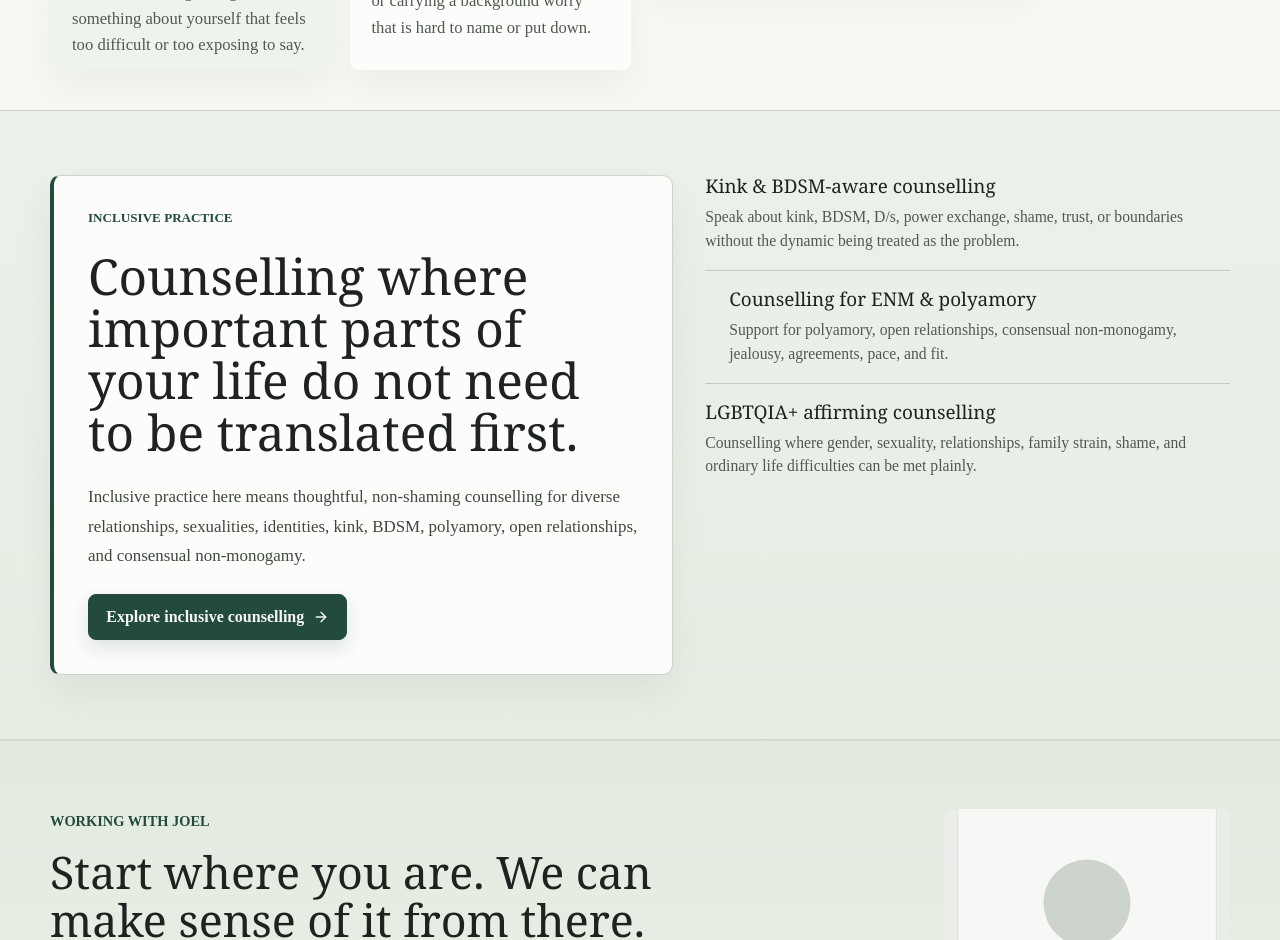
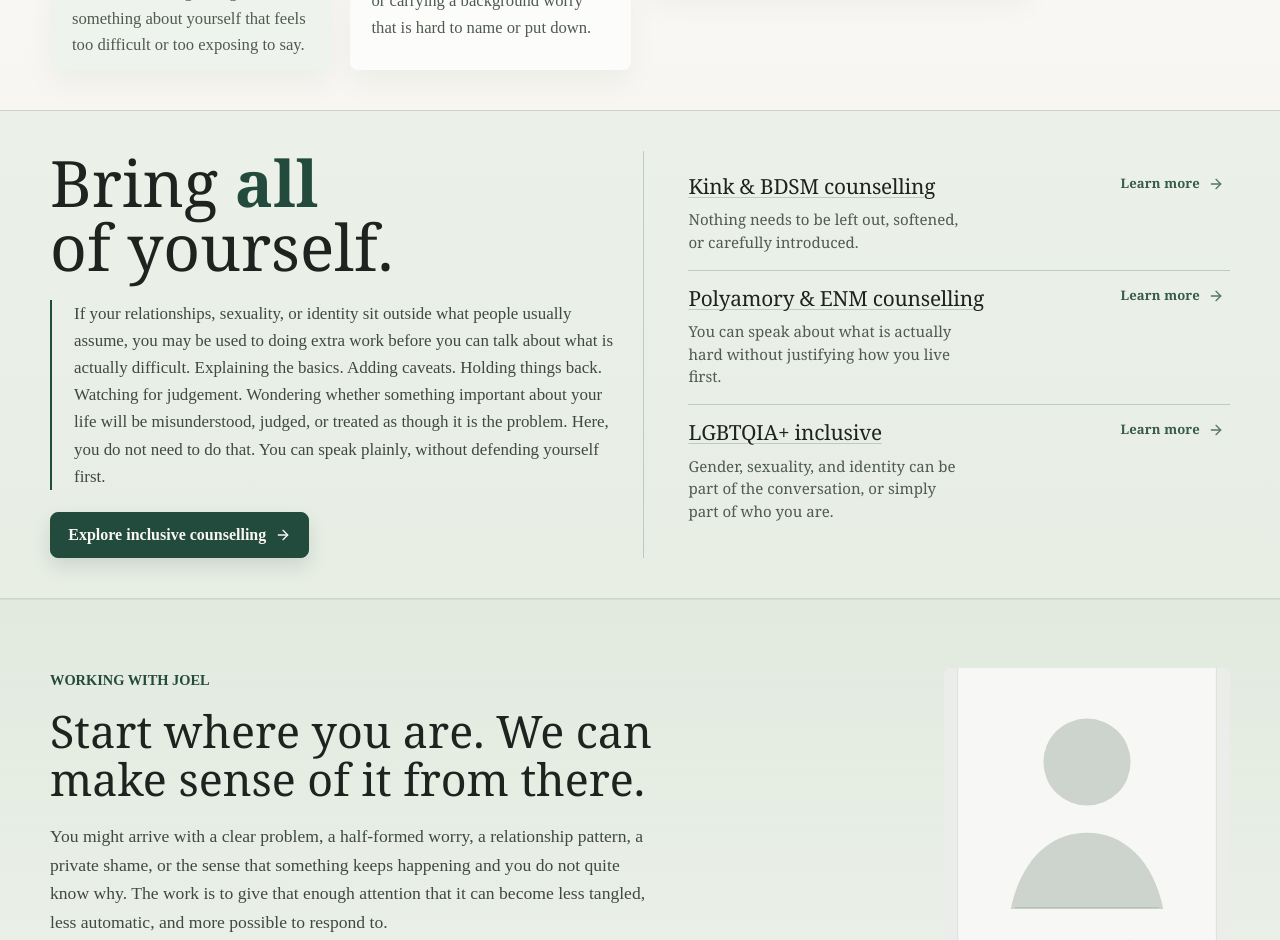
Before and after one commit to diabolicskink-bit/CounsellingWebsite, a React (Vite) app: page / in a window 1280 px wide. Shown: the part 1100-2040 px from the top of the page. Built offline with nearby package versions, Linux system fonts and the light colour scheme.

Commit message:
Finalize homepage inclusion section

```diff
--- a/src/pages/Home.tsx
+++ b/src/pages/Home.tsx
@@ -7,14 +7,87 @@ import "../styles-home.css";
 
 const portraitSrc = "/joel-griffiths-portrait-temp.svg";
 
-const trustItems = [
+type HomeTopicTile = {
+  title: string;
+  copy: string;
+  layoutClass: string;
+  toneClass?: string;
+};
+
+type HomeInclusiveDetail = {
+  title: string;
+  copy: string;
+  href: string;
+};
+
+const homePageContent: {
+  title: string;
+  meta: string;
+  hero: {
+    title: string;
+    support: string;
+    trustItems: string[];
+    portrait: {
+      name: string;
+      descriptor: string;
+    };
+  };
+  topics: {
+    heading: string;
+    items: HomeTopicTile[];
+  };
+  inclusive: {
+    heading: {
+      before: string;
+      emphasis: string;
+      after: string;
+    };
+    copy: string;
+    href: string;
+    cta: string;
+    details: HomeInclusiveDetail[];
+  };
+  workroom: {
+    eyebrow: string;
+    heading: string;
+    intro: string;
+    letterLabel: string;
+    letterCopy: string;
+    note: string;
+    noteHref: string;
+    noteCta: string;
+    closing: string;
+    closingAccent: string;
+    ctaHref: string;
+    cta: string;
+  };
+  closingCta: {
+    heading: string;
+    copy: string;
+    href: string;
+    cta: string;
+  };
+} = {
+  title: "Vive Counselling | Online counselling across Australia",
+  meta: "Online counselling for adults across Australia with Joel Griffiths. Grounded, thoughtful, inclusive, and non-shaming support.",
+  hero: {
+    title: "Counselling for when life feels hard to untangle.",
+    support:
+      "I offer online counselling for adults across Australia, based in Perth. I work with anxiety, relationship strain, self-criticism, trauma, sexuality, and experiences that feel exposing, confusing, or hard to talk about. My approach is direct, thoughtful, and non-shaming.",
+    trustItems: [
       "Perth-based, online across Australia",
       "Individual counselling",
       "Serious, thoughtful, and human",
       "Kink-, ENM-, and LGBTQIA+-aware",
-];
-
-const topicTiles = [
+    ],
+    portrait: {
+      name: "Joel Griffiths",
+      descriptor: "Counselling and psychodynamic psychotherapy",
+    },
+  },
+  topics: {
+    heading: "What counselling can help with",
+    items: [
       {
         title: "Low mood and depression",
         copy: "Heaviness, numbness, hopelessness, or a flatness that does not lift and is hard to explain. Feeling distant from yourself, from other people, or from things that used to matter.",
@@ -50,37 +123,72 @@ const topicTiles = [
         layoutClass: "home-topics__tile--quiet",
         toneClass: "site-topic-card--muted",
       },
-];
-
-const inclusivePracticeDetails = [
+    ],
+  },
+  inclusive: {
+    heading: {
+      before: "Bring ",
+      emphasis: "all",
+      after: " of yourself.",
+    },
+    copy: "If your relationships, sexuality, or identity sit outside what people usually assume, you may be used to doing extra work before you can talk about what is actually difficult. Explaining the basics. Adding caveats. Holding things back. Watching for judgement. Wondering whether something important about your life will be misunderstood, judged, or treated as though it is the problem. Here, you do not need to do that. You can speak plainly, without defending yourself first.",
+    href: "/inclusion",
+    cta: "Explore inclusive counselling",
+    details: [
       {
-    title: "Kink & BDSM-aware counselling",
-    copy: "Speak about kink, BDSM, D/s, power exchange, shame, trust, or boundaries without the dynamic being treated as the problem.",
+        title: "Kink & BDSM counselling",
+        copy: "Nothing needs to be left out, softened, or carefully introduced.",
         href: "/inclusion/kink-bdsm",
       },
       {
-    title: "Counselling for ENM & polyamory",
-    copy: "Support for polyamory, open relationships, consensual non-monogamy, jealousy, agreements, pace, and fit.",
+        title: "Polyamory & ENM counselling",
+        copy: "You can speak about what is actually hard without justifying how you live first.",
         href: "/inclusion/enm-polyamory",
       },
       {
-    title: "LGBTQIA+ affirming counselling",
-    copy: "Counselling where gender, sexuality, relationships, family strain, shame, and ordinary life difficulties can be met plainly.",
+        title: "LGBTQIA+ inclusive",
+        copy: "Gender, sexuality, and identity can be part of the conversation, or simply part of who you are.",
         href: "/inclusion/lgbtqia",
       },
-];
+    ],
+  },
+  workroom: {
+    eyebrow: "Working with Joel",
+    heading: "Start where you are. We can make sense of it from there.",
+    intro:
+      "You might arrive with a clear problem, a half-formed worry, a relationship pattern, a private shame, or the sense that something keeps happening and you do not quite know why. The work is to give that enough attention that it can become less tangled, less automatic, and more possible to respond to.",
+    letterLabel: "What the work feels like",
+    letterCopy:
+      "I work in a thoughtful, direct, and non-shaming way. That means we can speak plainly, but not harshly; look underneath the immediate problem, but not disappear into theory; and take your life seriously without turning therapy into something stiff or clinical for its own sake.",
+    note:
+      "I am trained in counselling and psychodynamic psychotherapy, and work online with adults across Australia.",
+    noteHref: "/about-joel",
+    noteCta: "About Joel",
+    closing: 'A first message can be simple: "I think I would like to talk to someone."',
+    closingAccent: '"I think I would like to talk to someone."',
+    ctaHref: "/contact",
+    cta: "Get in touch",
+  },
+  closingCta: {
+    heading: "You do not need to explain everything clearly before getting in touch.",
+    copy: "A short note about what is bringing you to counselling is enough to begin.",
+    href: "/contact",
+    cta: "Make an enquiry",
+  },
+};
+
+function useSeo() {
+  useEffect(() => {
+    document.title = homePageContent.title;
+    const metaDescription = document.querySelector('meta[name="description"]');
+    if (metaDescription) {
+      metaDescription.setAttribute("content", homePageContent.meta);
+    }
+  }, []);
+}
 
 export default function Home() {
-  useEffect(() => {
-    document.title = "Vive Counselling | Online counselling across Australia";
-    const metaDescription = document.querySelector('meta[name="description"]');
-    if (metaDescription) {
-      metaDescription.setAttribute(
-        "content",
-        "Online counselling for adults across Australia with Joel Griffiths. Grounded, thoughtful, inclusive, and non-shaming support."
-      );
-    }
-  }, []);
+  useSeo();
 
   return (
     <main className="site-page home-page">
@@ -92,13 +200,9 @@ export default function Home() {
                 Counselling for when life feels <em>hard to untangle</em>.
               </h1>
               <div className="hero-copy-panel home-page__hero-support">
-                <p>
-                  I offer online counselling for adults across Australia, based in Perth. I work with anxiety,
-                  relationship strain, self-criticism, trauma, sexuality, and experiences that feel exposing,
-                  confusing, or hard to talk about. My approach is direct, thoughtful, and non-shaming.
-                </p>
+                <p>{homePageContent.hero.support}</p>
                 <ul className="hero-support-tagline" aria-label="Practice details">
-                  {trustItems.map((item) => (
+                  {homePageContent.hero.trustItems.map((item) => (
                     <li key={item}>{item}</li>
                   ))}
                 </ul>
@@ -110,8 +214,8 @@ export default function Home() {
                 <img src={portraitSrc} alt="" />
               </div>
               <div className="hero-media-note__caption">
-                <strong>Joel Griffiths</strong>
-                <span>Counselling and psychodynamic psychotherapy</span>
+                <strong>{homePageContent.hero.portrait.name}</strong>
+                <span>{homePageContent.hero.portrait.descriptor}</span>
               </div>
             </aside>
           </div>
@@ -121,11 +225,11 @@ export default function Home() {
       <section className="site-grid home-page__topics">
         <Container className="home-topics__grid">
           <div className="home-topics__intro site-grid__heading">
-            <h2>What counselling can help with</h2>
+            <h2>{homePageContent.topics.heading}</h2>
           </div>
 
           <div className="home-topics__tiles" aria-label="Common counselling themes">
-            {topicTiles.map((topic) => (
+            {homePageContent.topics.items.map((topic) => (
               <article
                 className={`home-topics__tile site-topic-card ${topic.layoutClass} ${topic.toneClass ?? ""}`.trim()}
                 key={topic.title}
@@ -139,26 +243,38 @@ export default function Home() {
       </section>
 
       <section className="site-highlight home-page__inclusive">
-        <Container className="design-language-split home-page__inclusive-grid">
-          <div className="site-highlight__box home-page__inclusive-copy">
-            <span className="site-highlight__eyebrow">Inclusive practice</span>
-            <h2>Counselling where important parts of your life do not need to be translated first.</h2>
-            <p>
-              Inclusive practice here means thoughtful, non-shaming counselling for diverse relationships, sexualities,
-              identities, kink, BDSM, polyamory, open relationships, and consensual non-monogamy.
-            </p>
-            <Button href="/inclusion">
+        <Container>
+          <div className="home-page__inclusive-frame">
+            <div className="home-page__inclusive-main">
+              <h2>
+                {homePageContent.inclusive.heading.before}
+                <em className="site-emphasis">{homePageContent.inclusive.heading.emphasis}</em>
+                {homePageContent.inclusive.heading.after}
+              </h2>
+              <p className="home-page__inclusive-copy">{homePageContent.inclusive.copy}</p>
+              <Button href={homePageContent.inclusive.href}>
                 Explore inclusive counselling <ArrowRight size={16} />
               </Button>
             </div>
 
-          <div className="home-inclusive-feature__details" aria-label="What inclusive practice means">
-            {inclusivePracticeDetails.map((detail) => (
-              <Link to={detail.href} key={detail.title}>
+            <div className="home-page__inclusive-support">
+              <div className="home-page__inclusive-items design-language-detail-stack" aria-label="Inclusive practice topics">
+                {homePageContent.inclusive.details.map((detail) => (
+                  <div className="home-page__inclusive-item" key={detail.title}>
+                    <Link className="home-page__inclusive-link" to={detail.href}>
+                      <span className="home-page__inclusive-heading">
                         <strong>{detail.title}</strong>
-                <span>{detail.copy}</span>
+                        <span className="home-page__inclusive-action">
+                          Learn more
+                          <ArrowRight className="home-page__inclusive-icon" size={16} aria-hidden="true" />
+                        </span>
+                      </span>
                     </Link>
+                    <span className="home-page__inclusive-item-copy">{detail.copy}</span>
+                  </div>
                 ))}
+              </div>
+            </div>
           </div>
         </Container>
       </section>
@@ -166,48 +282,36 @@ export default function Home() {
       <section className="home-workroom home-page__workroom">
         <Container className="home-workroom__inner">
           <div className="home-workroom__intro">
-            <span className="site-eyebrow">Working with Joel</span>
-            <h2>Start where you are. We can make sense of it from there.</h2>
-            <p>
-              You might arrive with a clear problem, a half-formed worry, a relationship pattern, a private shame, or
-              the sense that something keeps happening and you do not quite know why. The work is to give that enough
-              attention that it can become less tangled, less automatic, and more possible to respond to.
-            </p>
+            <span className="site-eyebrow">{homePageContent.workroom.eyebrow}</span>
+            <h2>{homePageContent.workroom.heading}</h2>
+            <p>{homePageContent.workroom.intro}</p>
           </div>
 
           <div className="home-workroom__portrait">
             <img src={portraitSrc} alt="" />
             <div>
-              <strong>Joel Griffiths</strong>
-              <span>Counselling and psychodynamic psychotherapy</span>
+              <strong>{homePageContent.hero.portrait.name}</strong>
+              <span>{homePageContent.hero.portrait.descriptor}</span>
             </div>
           </div>
 
           <div className="home-workroom__letter">
-            <span>What the work feels like</span>
-            <p>
-              I work in a thoughtful, direct, and non-shaming way. That means we can speak plainly, but not harshly;
-              look underneath the immediate problem, but not disappear into theory; and take your life seriously
-              without turning therapy into something stiff or clinical for its own sake.
-            </p>
+            <span>{homePageContent.workroom.letterLabel}</span>
+            <p>{homePageContent.workroom.letterCopy}</p>
           </div>
 
           <div className="home-workroom__joel-note">
-            <p>
-              I am trained in counselling and psychodynamic psychotherapy, and work online with adults across Australia.
-            </p>
-            <Button href="/about-joel" variant="secondary">
-              About Joel
+            <p>{homePageContent.workroom.note}</p>
+            <Button href={homePageContent.workroom.noteHref} variant="secondary">
+              {homePageContent.workroom.noteCta}
             </Button>
           </div>
 
           <div className="home-workroom__next">
-            <p>
-              A first message can be simple: <span>"I think I would like to talk to someone."</span>
-            </p>
+            <p>{homePageContent.workroom.closing.replace(homePageContent.workroom.closingAccent, "")}<span>{homePageContent.workroom.closingAccent}</span></p>
             <div>
-              <Button href="/contact">
-                Get in touch <ArrowRight size={16} />
+              <Button href={homePageContent.workroom.ctaHref}>
+                {homePageContent.workroom.cta} <ArrowRight size={16} />
               </Button>
             </div>
           </div>
@@ -217,11 +321,11 @@ export default function Home() {
       <section className="site-cta-block">
         <Container className="site-cta-block__inner">
           <div>
-            <h2>You do not need to explain everything clearly before getting in touch.</h2>
-            <p>A short note about what is bringing you to counselling is enough to begin.</p>
+            <h2>{homePageContent.closingCta.heading}</h2>
+            <p>{homePageContent.closingCta.copy}</p>
           </div>
-          <Button href="/contact" variant="secondary">
-            Make an enquiry <ArrowRight size={16} />
+          <Button href={homePageContent.closingCta.href} variant="secondary">
+            {homePageContent.closingCta.cta} <ArrowRight size={16} />
           </Button>
         </Container>
       </section>
--- a/src/styles-home.css
+++ b/src/styles-home.css
@@ -106,56 +106,154 @@
   margin-top: 10px;
 }
 
-/* Inclusive practice: shared section shell with Home-specific column balance */
-.home-page__inclusive-grid {
-  /* Shared split layout, but slightly biased toward the copy column on Home. */
-  grid-template-columns: minmax(0, 0.95fr) minmax(300px, 0.8fr);
-  align-items: center;
+/* Inclusive practice: selected Home variation with a ruled support column */
+.home-page__inclusive-frame {
+  /* Selected Home variation: large left statement with a ruled support column. */
+  display: grid;
+  grid-template-columns: minmax(0, 0.9fr) minmax(340px, 0.82fr);
+  gap: 44px;
+  align-items: start;
+}
+
+.home-page__inclusive-main {
+  /* Keep the left column reading like a compact statement block. */
+  display: grid;
+  gap: 22px;
+  align-content: start;
+  padding-right: 30px;
+  border-right: 1px solid rgba(35, 75, 61, 0.22);
+}
+
+.home-page__inclusive-main h2 {
+  /* Match the selected test-bed title measure on the homepage. */
+  max-width: 13ch;
+  font-size: clamp(3rem, 5vw, 5rem);
+  line-height: 0.99;
+  text-wrap: balance;
 }
 
 .home-page__inclusive-copy {
-  /* Keeps the text block aligned to the top of its card. */
+  /* Standalone ruled paragraph, intentionally not tied to hero styles. */
+  max-width: 760px;
+  margin: 0;
+  padding-left: 22px;
+  border-left: 2px solid var(--cedar);
+  color: var(--body);
+  font-size: 1.06rem;
+  line-height: 1.6;
+}
+
+.home-page__inclusive-main .button {
+  /* Keep the CTA aligned to the left edge of the copy block. */
+  justify-self: start;
+}
+
+.home-page__inclusive-support {
+  /* The right-hand list sits centrally in the section height. */
+  display: grid;
+  gap: 26px;
+  align-self: center;
   align-content: start;
 }
 
-.home-page__inclusive-copy .button {
-  /* Shared button styles, page-specific alignment. */
-  justify-self: start;
+.home-page__inclusive-items {
+  display: grid;
+  gap: 0;
 }
 
-.home-inclusive-feature__details a {
-  /* Detail links read like a simple editorial list rather than cards. */
+.home-page__inclusive-item {
   display: grid;
-  gap: 7px;
+  gap: 10px;
+  position: relative;
+  padding-block: 22px;
+  padding-right: 6px;
   border-top: 1px solid rgba(35, 75, 61, 0.22);
-  padding-block: 17px;
 }
 
-.home-inclusive-feature__details a:first-child {
-  /* First item starts clean without a leading divider. */
+.home-page__inclusive-item:first-child {
   border-top: 0;
   padding-top: 0;
 }
 
-.home-inclusive-feature__details a:nth-child(even) {
-  /* Gentle stagger on desktop to stop the right column feeling too rigid. */
-  padding-left: 24px;
+.home-page__inclusive-link {
+  color: inherit;
+  text-decoration: none;
 }
 
-.home-inclusive-feature__details strong {
-  /* This remains local for now because the link list is not yet a shared site component. */
-  color: var(--ink);
-  font-family: Georgia, "Times New Roman", serif;
-  font-size: 1.18rem;
-  font-weight: 500;
-  line-height: 1.22;
+.home-page__inclusive-heading {
+  display: flex;
+  align-items: start;
+  justify-content: space-between;
+  gap: 14px;
 }
 
-.home-inclusive-feature__details span {
-  /* Secondary explanatory line under each inclusion topic. */
-  color: var(--muted);
-  font-size: 0.98rem;
-  line-height: 1.52;
+.home-page__inclusive-item strong {
+  color: var(--color-heading);
+  font-family: Georgia, "Times New Roman", serif;
+  font-size: 1.3rem;
+  font-weight: 500;
+  line-height: 1.14;
+  letter-spacing: -0.01em;
+  text-decoration: underline;
+  text-decoration-color: rgba(35, 75, 61, 0.22);
+  text-decoration-thickness: 1px;
+  text-underline-offset: 0.16em;
+  transition: color 180ms ease, text-decoration-color 180ms ease;
+}
+
+.home-page__inclusive-action {
+  display: inline-flex;
+  align-items: center;
+  gap: 8px;
+  flex: none;
+  color: var(--cedar);
+  font-size: 0.82rem;
+  font-weight: 650;
+  letter-spacing: 0.01em;
+  white-space: nowrap;
+  opacity: 0.9;
+  transition: color 180ms ease, opacity 180ms ease;
+}
+
+.home-page__inclusive-icon {
+  flex: none;
+  margin-top: 1px;
+  color: var(--cedar);
+  opacity: 0.82;
+  transition: transform 180ms ease, opacity 180ms ease;
+}
+
+.home-page__inclusive-item-copy {
+  max-width: 33ch;
+  color: var(--color-text-soft);
+  font-size: 0.94rem;
+  line-height: 1.5;
+}
+
+.home-page__inclusive-items.design-language-detail-stack > *:nth-child(even) {
+  padding-left: 0;
+}
+
+.home-page__inclusive-items.design-language-detail-stack > *:first-child {
+  padding-top: 0;
+}
+
+.home-page__inclusive-link:hover strong,
+.home-page__inclusive-link:focus-visible strong {
+  color: var(--cedar-dark);
+  text-decoration-color: rgba(35, 75, 61, 0.6);
+}
+
+.home-page__inclusive-link:hover .home-page__inclusive-action,
+.home-page__inclusive-link:focus-visible .home-page__inclusive-action {
+  color: var(--cedar-dark);
+  opacity: 1;
+}
+
+.home-page__inclusive-link:hover .home-page__inclusive-icon,
+.home-page__inclusive-link:focus-visible .home-page__inclusive-icon {
+  opacity: 1;
+  transform: translateX(4px);
 }
 
 /* Workroom: this section keeps its own composition until a shared pattern emerges */
@@ -479,13 +577,32 @@
     flex-direction: column;
     width: 100%;
   }
+
+  .home-page__inclusive-frame {
+    /* Collapse the selected inclusion layout into a stacked section on narrower screens. */
+    grid-template-columns: 1fr;
+    gap: 30px;
+  }
+
+  .home-page__inclusive-main {
+    padding-left: 0;
+    padding-right: 0;
+    border-right: 0;
+  }
 }
 
-/* Mobile: remove the stagger from the inclusive-practice detail links */
+/* Mobile: keep the selected inclusion layout compact */
 @media (max-width: 640px) {
-  .home-inclusive-feature__details a:nth-child(even) {
-    /* The stagger works on desktop, but reads accidental once the column gets narrow. */
-    padding-left: 0;
+  .home-page__inclusive-main h2 {
+    font-size: 2.6rem;
+  }
+
+  .home-page__inclusive-item strong {
+    font-size: 1.18rem;
+  }
+
+  .home-page__inclusive-item-copy {
+    font-size: 0.92rem;
   }
 }
 
```
Also changed, not shown: src/pages/CodexTB.tsx (+6 -45 lines), src/styles.css, 2 other files (tests, documents, lock files or other folders). Lines whose indentation alone changed are shown as unchanged.
